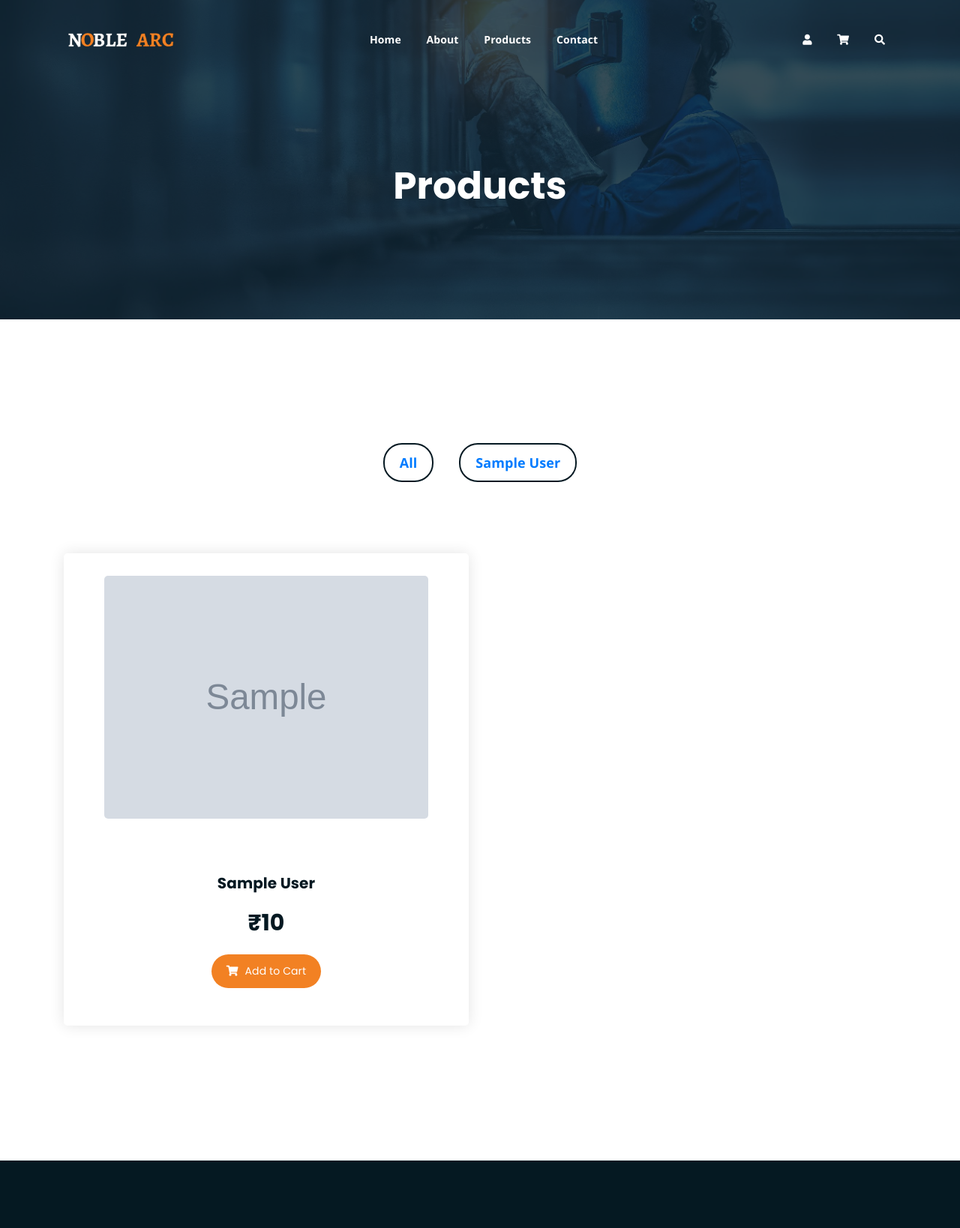
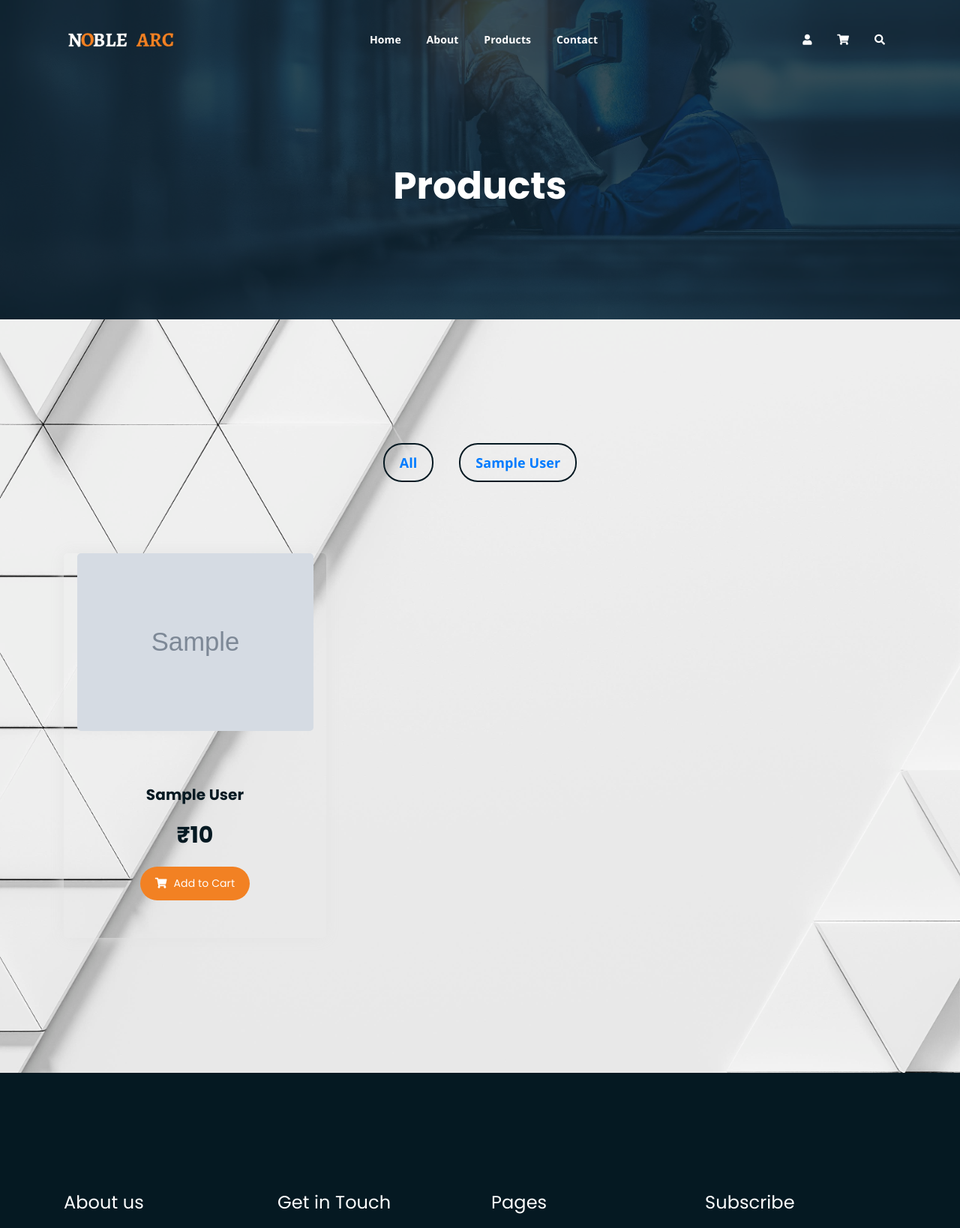
Before and after one commit to Vishnu021198/noble-arc, a Django app: page /product_list/ in a window 1280 px wide. Shown: the top 1638 px of the page at 75% size. Run offline with Django 4.2, Linux system fonts and the light colour scheme; tables that the repository leaves empty hold one stand-in row (values such as "Sample post"); grey boxes marked "Sample" are stand-in pictures; some libraries are stand-ins or nearby versions.

Commit message:
Update 7.5

```diff
--- a/noble/static/css/main.css
+++ b/noble/static/css/main.css
@@ -1313,17 +1313,6 @@ ul.product-share li:hover a {
   color: #ffe200;
 }
 
-.single-product-item {
-  -webkit-transition: 0.3s;
-  -o-transition: 0.3s;
-  transition: 0.3s;
-}
-
-.single-product-item:hover {
-  -webkit-box-shadow: none;
-  box-shadow: none;
-}
-
 .search-bar-tablecell button[type=submit] {
   -webkit-transition: 0.3s;
   -o-transition: 0.3s;
@@ -2401,13 +2390,32 @@ ul.social-link-team li a {
   color: #fff;
 }
 
-.single-product-item {
-  margin-bottom: 30px;
-}
-
-.product-image {
-  padding: 30px;
-  padding-bottom: 0;
+.single-product-item .product-image {
+  position: relative;
+  overflow: hidden;
+}
+.single-product-item .product-image::before {
+  content: "";
+  position: absolute;
+  top: 0;
+  left: 0;
+  width: 100%;
+  height: 100%;
+  background-color: rgba(0, 0, 0, 0.4); /* Overlay color */
+  opacity: 0;
+  transition: opacity 0.3s;
+}
+
+.single-product-item:hover .product-image::before {
+  opacity: 1; /* Show the overlay on hover */
+}
+
+.single-product-item .product-image img {
+  transition: transform 0.3s;
+}
+
+.single-product-item:hover .product-image img {
+  transform: scale(1.1); /* Slightly scale the image on hover */
 }
 
 .product-image img {
@@ -2717,10 +2725,21 @@ table.order-details tbody td {
 }
 
 .single-product-item {
+  position: relative;
   -webkit-box-shadow: 0 0 20px #e4e4e4;
   box-shadow: 0 0 20px #e4e4e4;
   padding-bottom: 50px;
   border-radius: 5px;
+  overflow: hidden;
+  transition: transform 0.3s, box-shadow 0.3s, z-index 0.3s;
+  margin-bottom: 30px;
+}
+
+.single-product-item:hover {
+  transform: translateY(-5px);
+  -webkit-box-shadow: 0 0 30px #ddd;
+  box-shadow: 0 0 30px #ddd;
+  z-index: 1;
 }
 
 /* -----------------------------------------------------------------------------
--- a/templates/userapp/base.html
+++ b/templates/userapp/base.html
@@ -33,6 +33,17 @@
 	<link rel="stylesheet" href="{% static 'css/responsive.css' %}">
 	<!-- magnify -->
 	<link rel="stylesheet" href="{% static 'css/magnify.css' %}">
+
+
+	<style>
+		body {
+			background-image: url("{% static 'img/background.jpg' %}");
+			background-size: cover;
+			background-repeat: no-repeat;
+			background-attachment: fixed;
+		}
+	</style>
+
 
 </head>
 <body>
--- a/templates/userapp/product_list.html
+++ b/templates/userapp/product_list.html
@@ -37,7 +37,7 @@
 
 			<div class="row product-lists">
 				{% for product in products %}
-					<div class="col-lg-6 col-md-6 text-center berry">
+					<div class="col-lg-4 col-md-4 text-center berry">
 						<div class="single-product-item">
 							<div class="product-image">
 								{% if product.product_images %}
```
Also changed, not shown: noble/static/img/background.jpg (added).
